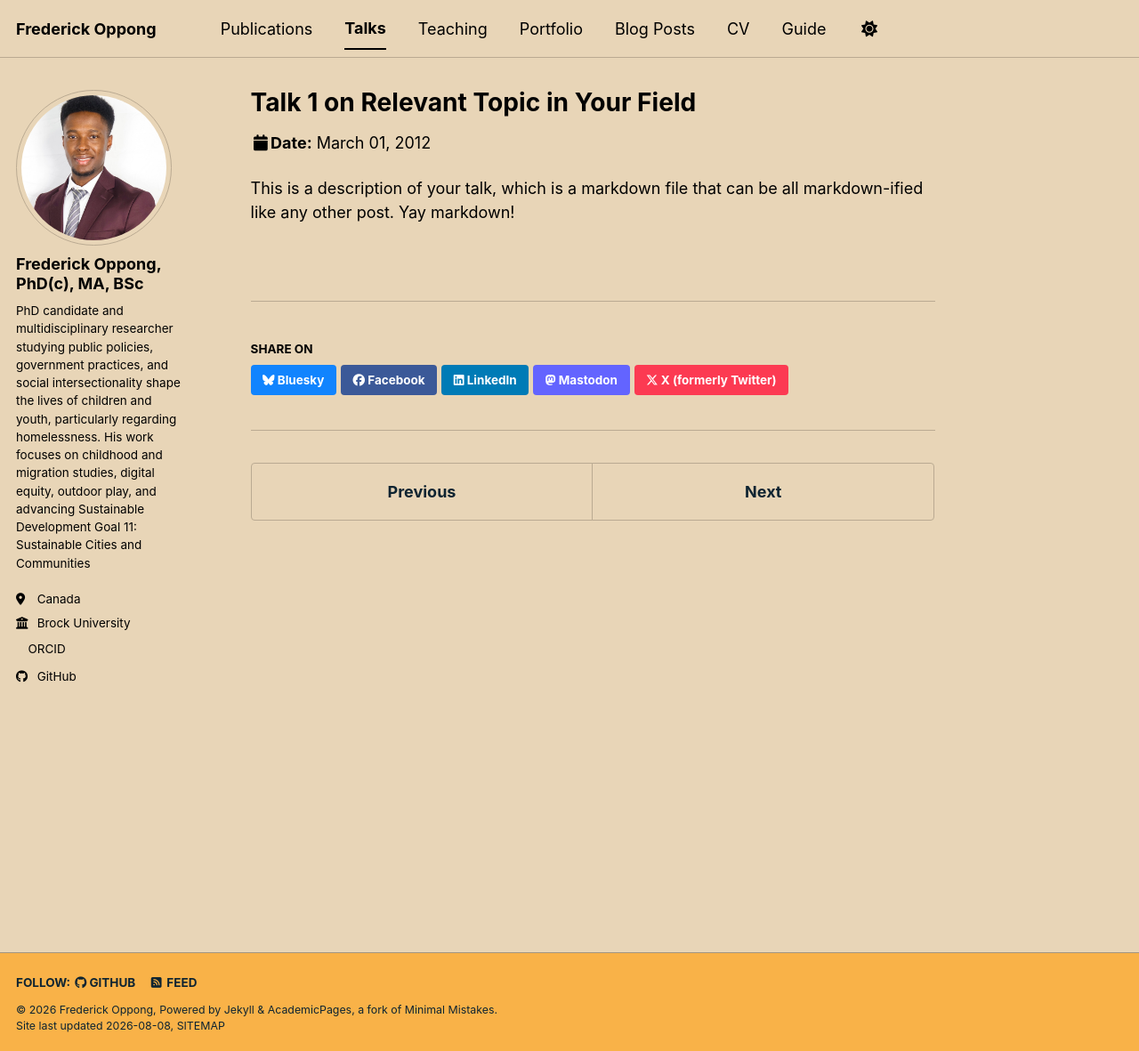
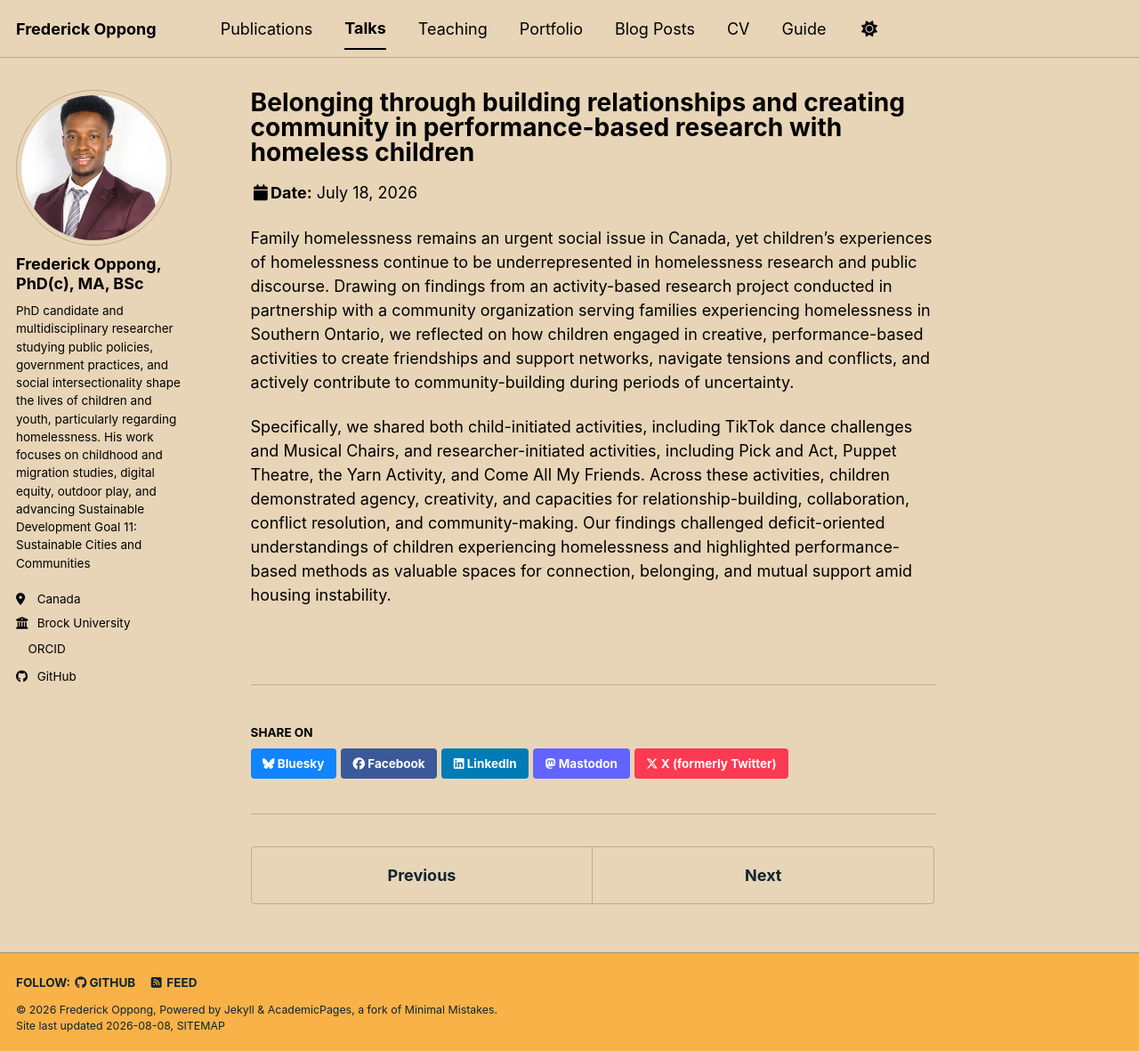
Before and after one commit to frederickoppong/frederickoppong.github.io, a Jekyll site: the page built from _talks/2012-03-01-talk-1.md, in a window 1280 px wide and 1181 px high. Shown: the whole window at 89% size. Built offline with Jekyll 4.4.1, drawn with Linux system fonts in a browser that asks for light colours; a style sheet for code colours, icons or effects is not loaded.

Commit message:
Update 2012-03-01-talk-1.md

```diff
--- a/_talks/2012-03-01-talk-1.md
+++ b/_talks/2012-03-01-talk-1.md
@@ -1,11 +1,13 @@
 ---
-title: "Talk 1 on Relevant Topic in Your Field"
+title: "Belonging through building relationships and creating community in performance-based research with homeless children"
 collection: talks
-type: "Talk"
-permalink: /talks/2012-03-01-talk-1
-venue: "UC San Francisco, Department of Testing"
-date: 2012-03-01
-location: "San Francisco, CA, USA"
+type: "Conference presentation"
+permalink: /talks/2026-07-belonging-through-building-relationships
+venue: "2026 Children, Youth, and Performance Conference"
+date: 2026-07-18
+location: "Toronto, ON, Canada"
 ---
 
-This is a description of your talk, which is a markdown file that can be all markdown-ified like any other post. Yay markdown!
+Family homelessness remains an urgent social issue in Canada, yet children’s experiences of homelessness continue to be underrepresented in homelessness research and public discourse. Drawing on findings from an activity-based research project conducted in partnership with a community organization serving families experiencing homelessness in Southern Ontario, we reflected on how children engaged in creative, performance-based activities to create friendships and support networks, navigate tensions and conflicts, and actively contribute to community-building during periods of uncertainty.
+
+Specifically, we shared both child-initiated activities, including TikTok dance challenges and Musical Chairs, and researcher-initiated activities, including Pick and Act, Puppet Theatre, the Yarn Activity, and Come All My Friends. Across these activities, children demonstrated agency, creativity, and capacities for relationship-building, collaboration, conflict resolution, and community-making. Our findings challenged deficit-oriented understandings of children experiencing homelessness and highlighted performance-based methods as valuable spaces for connection, belonging, and mutual support amid housing instability.
```
